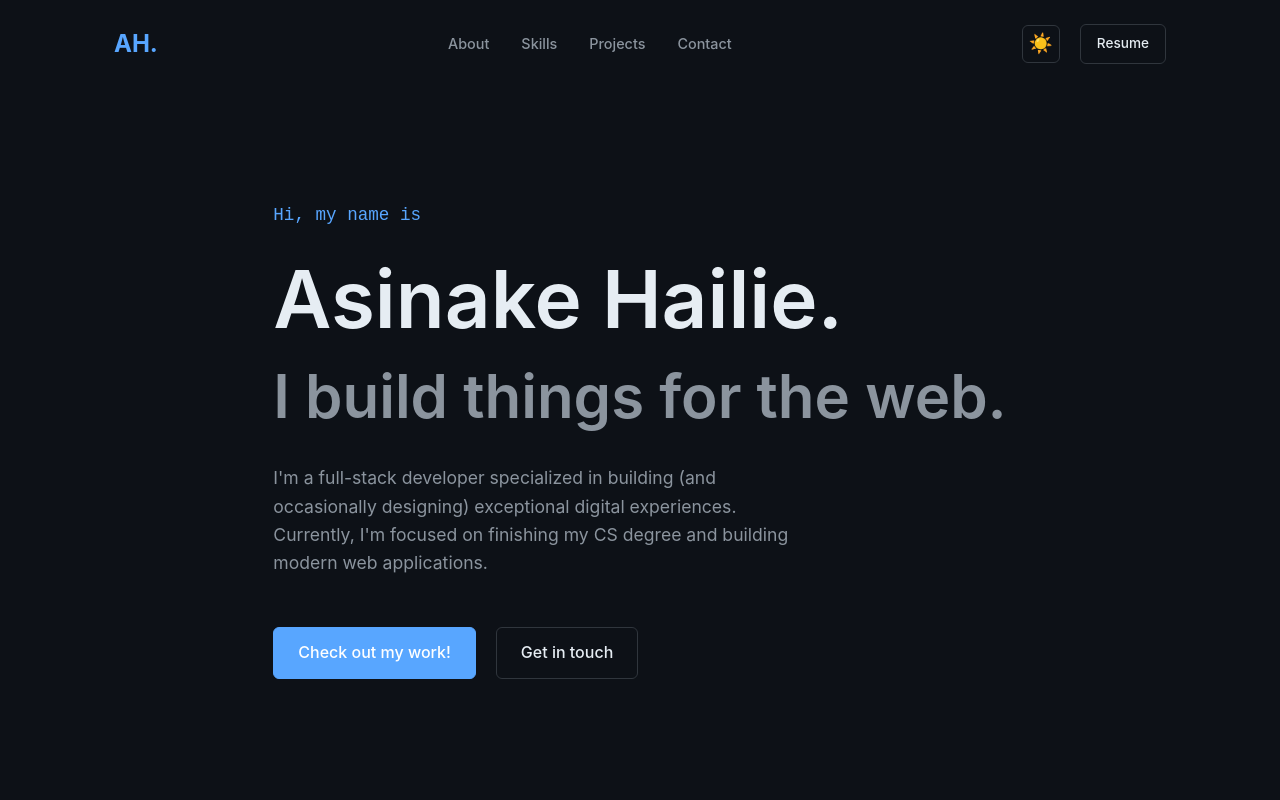
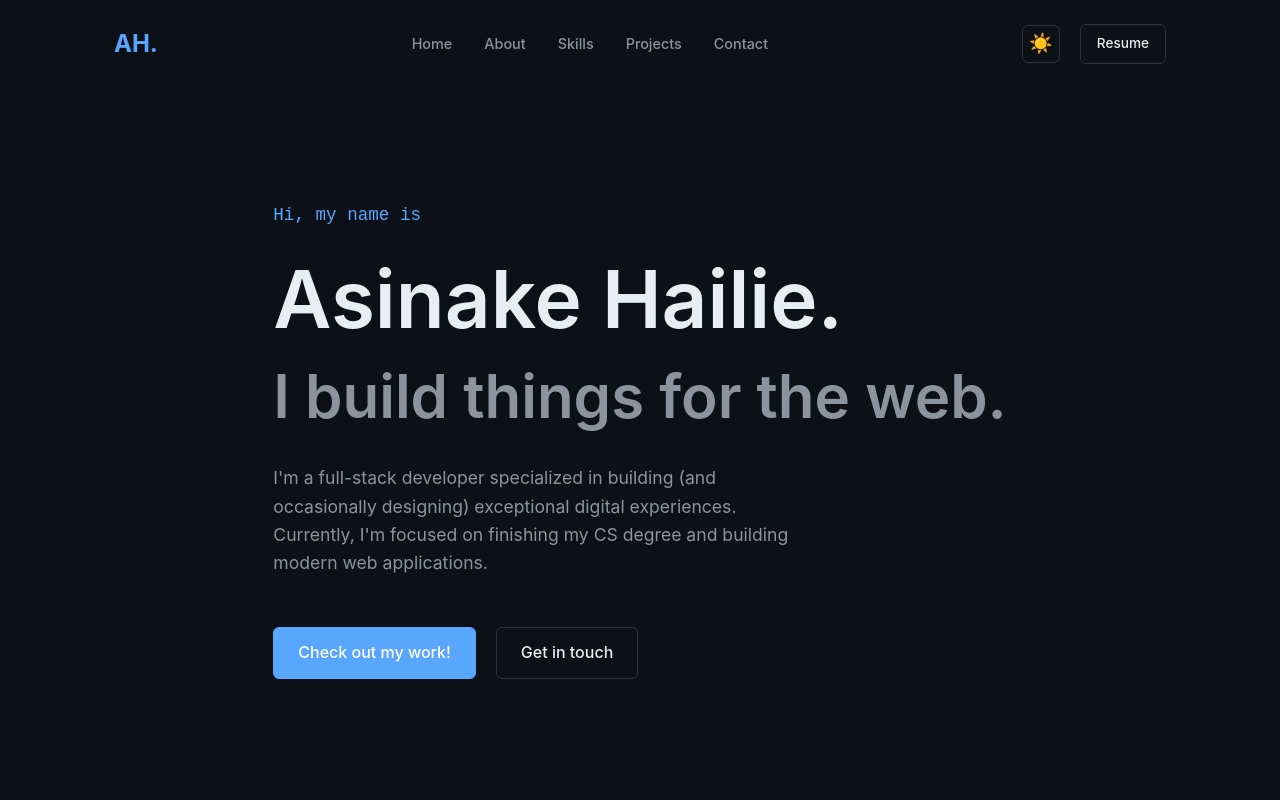
Before and after one commit to asinake21/my-portfolio, a React (Vite) app: page / in a window 1280 px wide. Shown: the top 800 px of the page. Built offline with nearby package versions, Linux system fonts and the light colour scheme.

Commit message:
Added Home link to navbar

```diff
--- a/src/components/Navbar.jsx
+++ b/src/components/Navbar.jsx
@@ -21,6 +21,7 @@ const Nav = ({ theme, toggleTheme }) => {
 
         <nav className="nav">
           <ul className="nav-list">
+            <li><a href="#">Home</a></li>
             <li><a href="#about">About</a></li>
             <li><a href="#skills">Skills</a></li>
             <li><a href="#projects">Projects</a></li>
```
